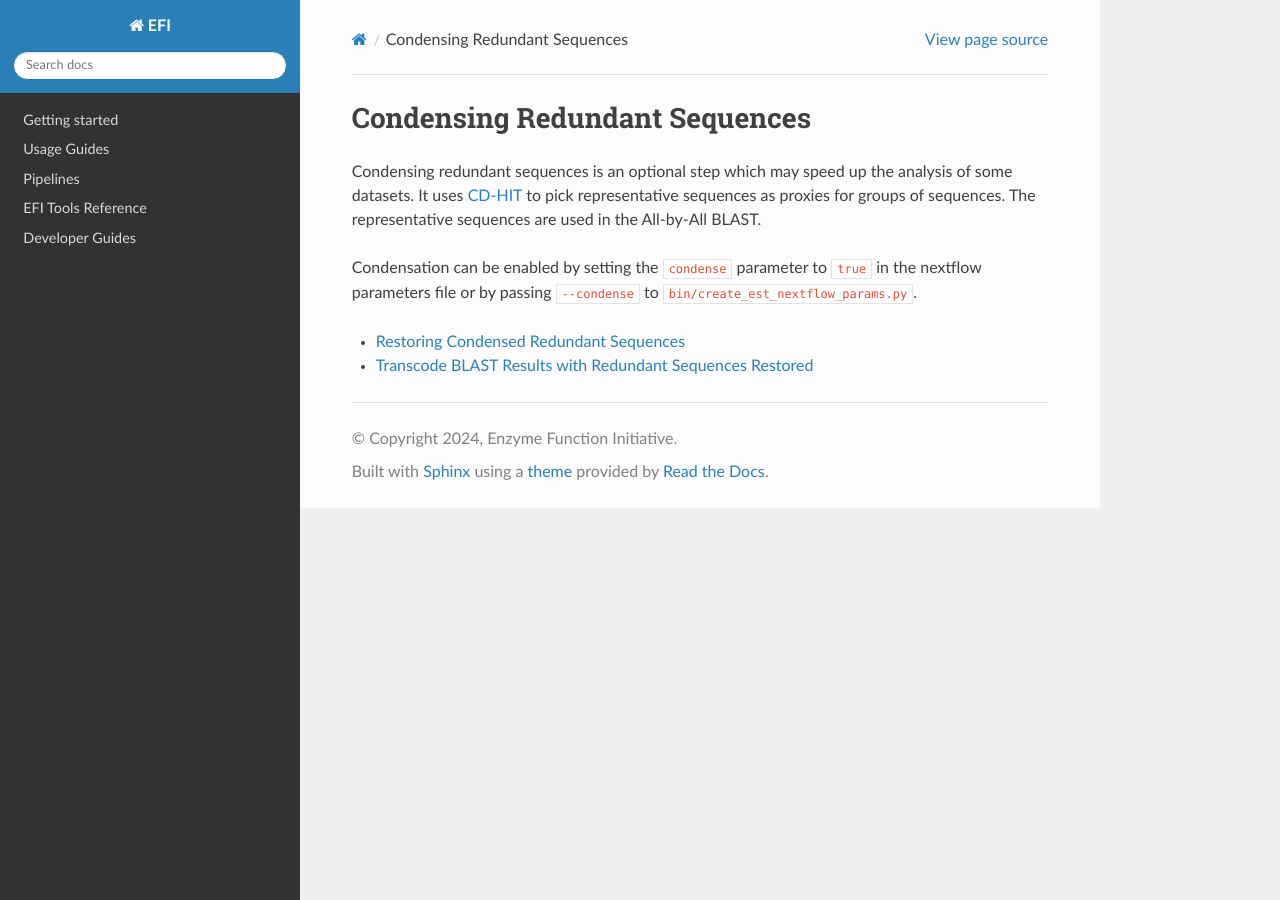
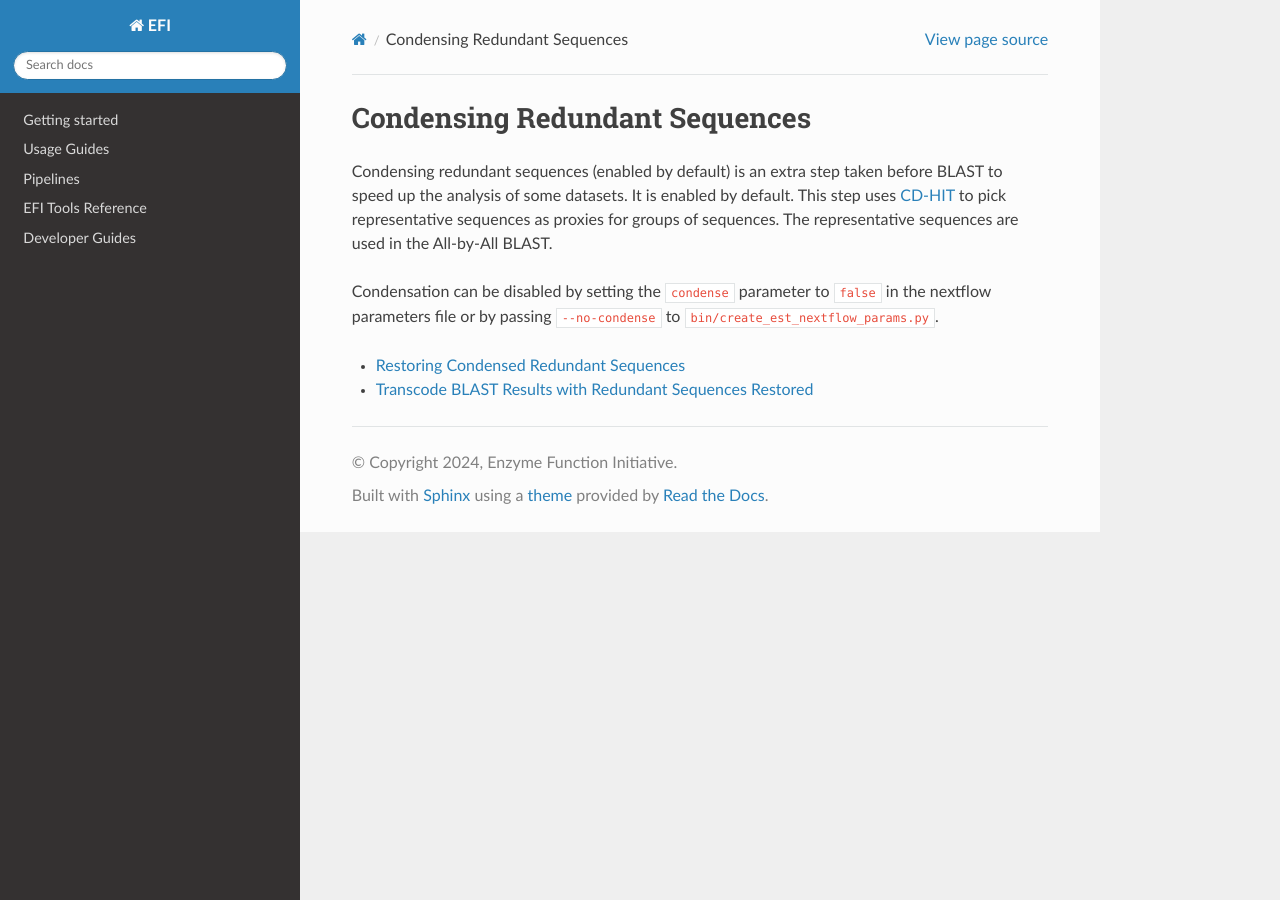
Before and after one commit to EnzymeFunctionInitiative/EST, a Sphinx documentation site: the page built from docs/source/pipelines/est/condense/index.rst, in a window 1280 px wide. Built offline with Sphinx 7.4.7 and the Read the Docs theme 3.1.0, drawn with Linux system fonts in a browser that asks for light colours; pages that are not in the unit, such as notebooks, are missing from menus.

Commit message:
Update documentation to reflect final changes to condense/restore naming
- Remove text from docs/source/pipelines/est/index.rst because condensation
  is now enabled by default

```diff
--- a/docs/source/pipelines/est/condense/index.rst
+++ b/docs/source/pipelines/est/condense/index.rst
@@ -1,13 +1,14 @@
 Condensing Redundant Sequences
 ==============================
 
-Condensing redundant sequences is an optional step which may speed up the analysis
-of some datasets. It uses `CD-HIT <https://sites.google.com/view/cd-hit>`_ to pick
-representative sequences as proxies for groups of sequences. The representative
+Condensing redundant sequences (enabled by default) is an extra step taken before BLAST
+to speed up the analysis of some datasets. It is enabled by default. This step uses
+`CD-HIT <https://sites.google.com/view/cd-hit>`_
+to pick representative sequences as proxies for groups of sequences. The representative
 sequences are used in the All-by-All BLAST.
 
-Condensation can be enabled by setting the ``condense`` parameter to ``true`` in
-the nextflow parameters file or by passing ``--condense`` to
+Condensation can be disabled by setting the ``condense`` parameter to ``false`` in
+the nextflow parameters file or by passing ``--no-condense`` to
 ``bin/create_est_nextflow_params.py``.
 
 .. toctree::
--- a/docs/source/pipelines/est/condense/restore.rst
+++ b/docs/source/pipelines/est/condense/restore.rst
@@ -1,7 +1,8 @@
 Restoring Condensed Redundant Sequences
 =======================================
 
-Redundant sequence condensation only runs when the ``condense`` parameter is set to true. It
+Redundant sequence condensation only runs when the ``condense`` parameter is set to true
+(set to true by default, without any user intervention). It
 uses a reference file created in the :doc:`Condensation <index>` stage to add all of the
 sequences not used in the analysis back to the output. A sequence which was not used in the
 analysis will get the same BLAST output values as the sequence that represented it.
--- a/docs/source/pipelines/est/index.rst
+++ b/docs/source/pipelines/est/index.rst
@@ -134,8 +134,7 @@ swapping results to disk if it is memory constrained but some operations
 require some minimum amount of memory.  If these solutions did not solve the
 problem, try using the newest version of DuckDB (which may require manually
 building the docker image) or decreasing the number of ``--blast-num-matches``
-which will reduce the total number of edges processed.  Collapsing redundancy will also
-reduce the number of sequences analyzed and can help solve these errors.
+which will reduce the total number of edges processed.
 
 Execution Details
 -----------------
```
